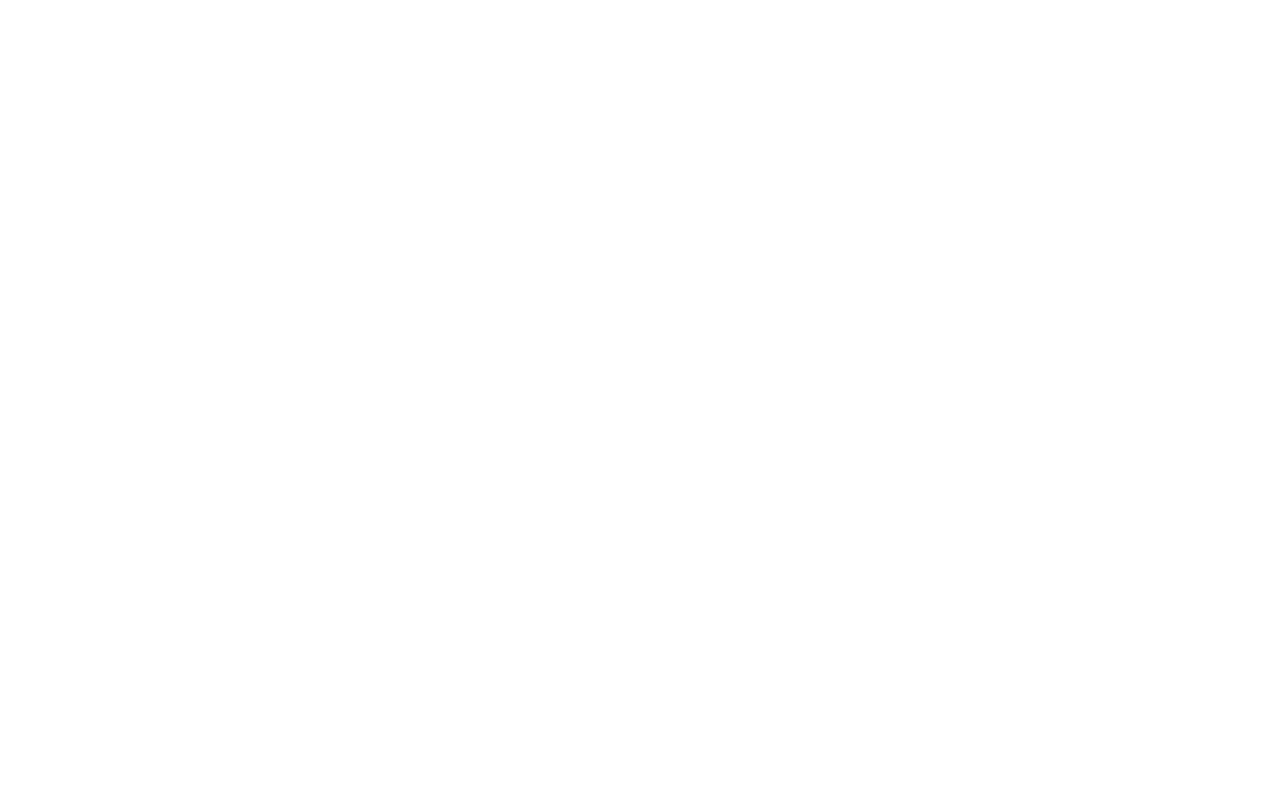
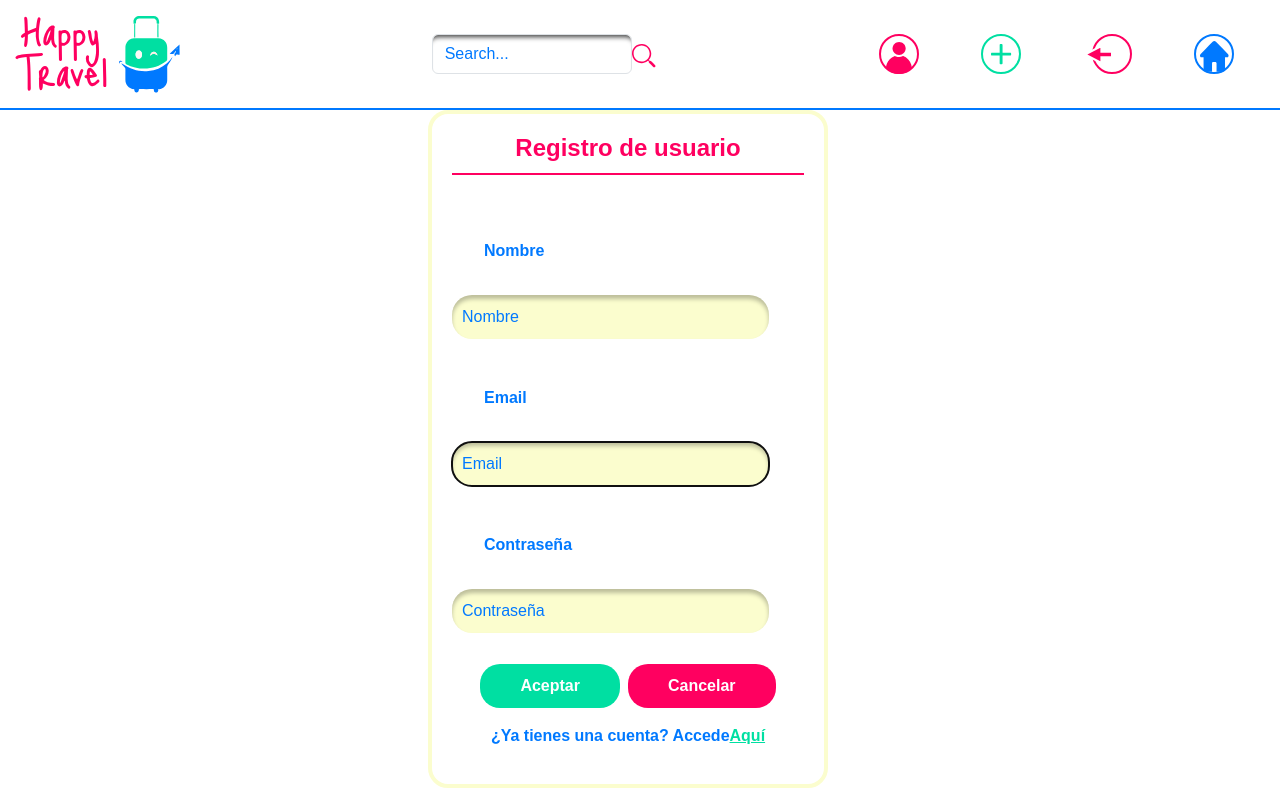
Before and after one commit to travelHapp/travel_reloaded, a React (Create React App) app in the folder client/: page /register in a window 1280 px wide. Before the commit this address had no page. Built offline with nearby package versions, Linux system fonts and the light colour scheme; a web font is replaced by a local one.

Commit message:
agregado de componentes en paginas

```diff
--- a/client/src/application/Router.jsx
+++ b/client/src/application/Router.jsx
@@ -1,9 +1,9 @@
 import React from 'react';
 import { BrowserRouter, Routes, Route } from 'react-router-dom';
 import Home from '../pages/home/Home';
-// import Register from './pages/Register';
+import CreateDestination from '../pages/create-destination/CreateDestination';
+import RegistrationForm from '../pages/registration-form/RegistrationForm';
 // import Login from './pages/Login';
-// import CreateDestination from './pages/CreateDestination';
 // import EditDestination from './pages/EditDestination';
 // import DestinationDetail from './pages/DestinationDetail';
 
@@ -12,9 +12,11 @@
     <BrowserRouter>
       <Routes>
         <Route path="/" element={<Home/>} />
-        {/* <Route path="/register" element={<Register/>} />
+        <Route path="/create-destination" element={<CreateDestination/>} />
+        <Route path="/register" element={<RegistrationForm/>} />
+        {/*
         <Route path="/login" element={<Login/>} />
-        <Route path="/create-destination" element={<CreateDestination/>} />
+
         <Route path="/edit-destination/:id" element={<EditDestination/>} />
         <Route path="/destination/:id" element={<DestinationDetail/>} /> */}
 
--- a/client/src/components/registration-form/RegistrationForm.jsx
+++ b/client/src/components/registration-form/RegistrationForm.jsx
@@ -3,7 +3,7 @@
 import './RegistrationForm.css';
 import 'bootstrap/dist/css/bootstrap.min.css';
 
-const RegistrationForm = () => {
+const Registration = () => {
     const [formData, setFormData] = useState({
         name: '',
         email: '',
@@ -95,4 +95,4 @@
     );
 };
 
-export default RegistrationForm;
+export default Registration;
--- a/client/src/pages/create-destination/CreateDestination.jsx
+++ b/client/src/pages/create-destination/CreateDestination.jsx
@@ -0,0 +1,15 @@
+import React from 'react';
+import Nav from '../../components/nav/Nav';
+import CrearDestino from '../../components/create-destination-form/Create-destination-form';
+
+
+const CreateDestination = () => {
+  return (
+    <div>
+      <Nav />
+      <CrearDestino />
+    </div>
+  );
+}
+
+export default CreateDestination;
--- /dev/null
+++ b/client/src/pages/registration-form/RegistrationForm.jsx
@@ -0,0 +1,13 @@
+import React from 'react';
+import Nav from '../../components/nav/Nav';
+import Registration from '../../components/registration-form/RegistrationForm';
+const RegistrationForm = () => {
+  return (
+    <div>
+      <Nav />
+      <Registration />
+    </div>
+  );
+}
+
+export default RegistrationForm;
```
